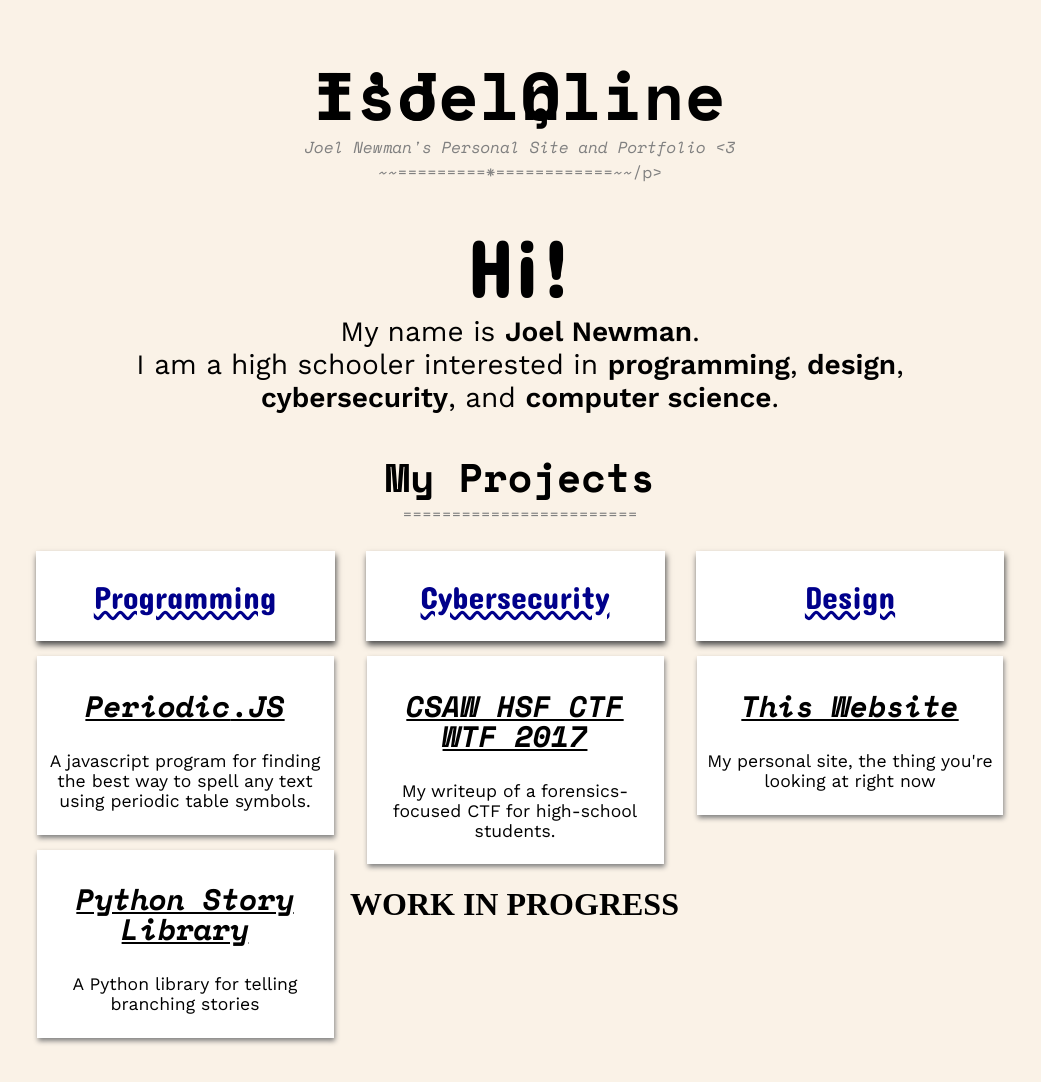
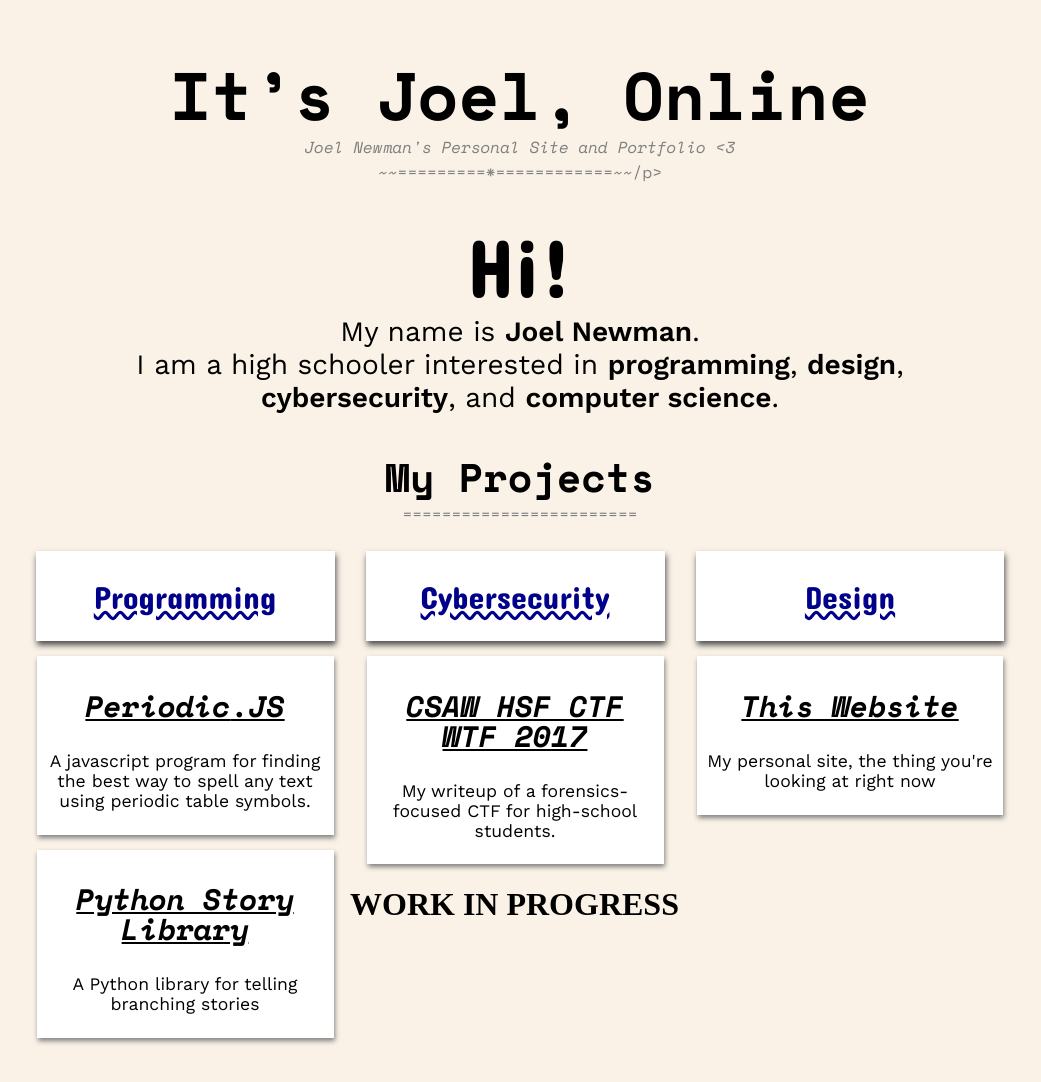
Before and after one commit to itsjoel/itsjoel.github.io, a Jekyll site: the page built from index.md, in a window 1280 px wide. Shown: the whole page, without its empty margins (120-1161 px from the left). Built offline with Jekyll 4.4.1, drawn with Linux system fonts in a browser that asks for light colours.

Commit message:
Revert "?"
This reverts commit c49b75000537825275be9cd7dd18ebb773e6c707.

```diff
--- a/assets/style/home.scss
+++ b/assets/style/home.scss
@@ -21,7 +21,7 @@ $background_color_2: transparent;
 	}
 	100% {
 /*font-size: initial;*/
-        width: calc(auto);
+        width: auto;
         font-size: 100%;
 		transform: scale(1, 1);
 		opacity: 1;
```
